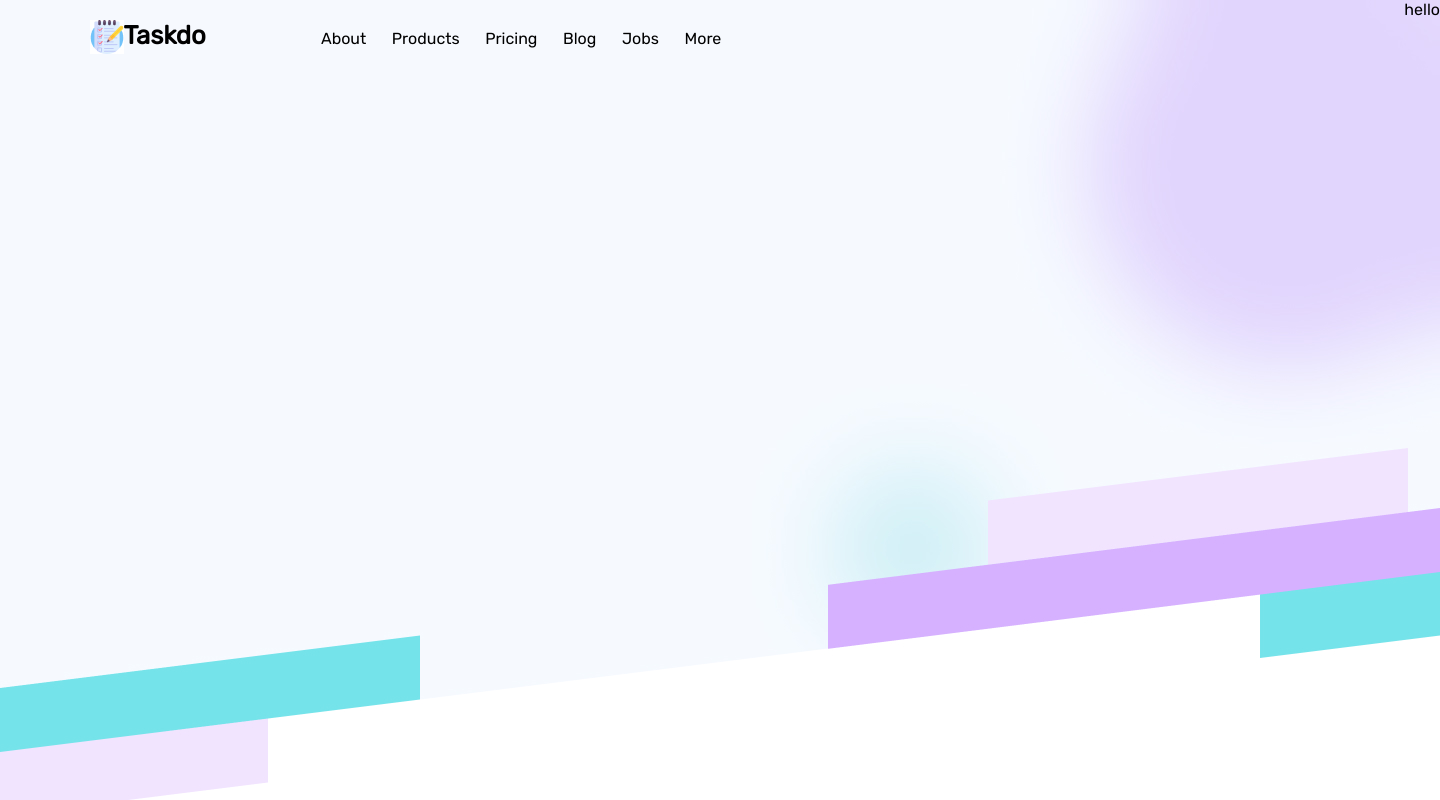
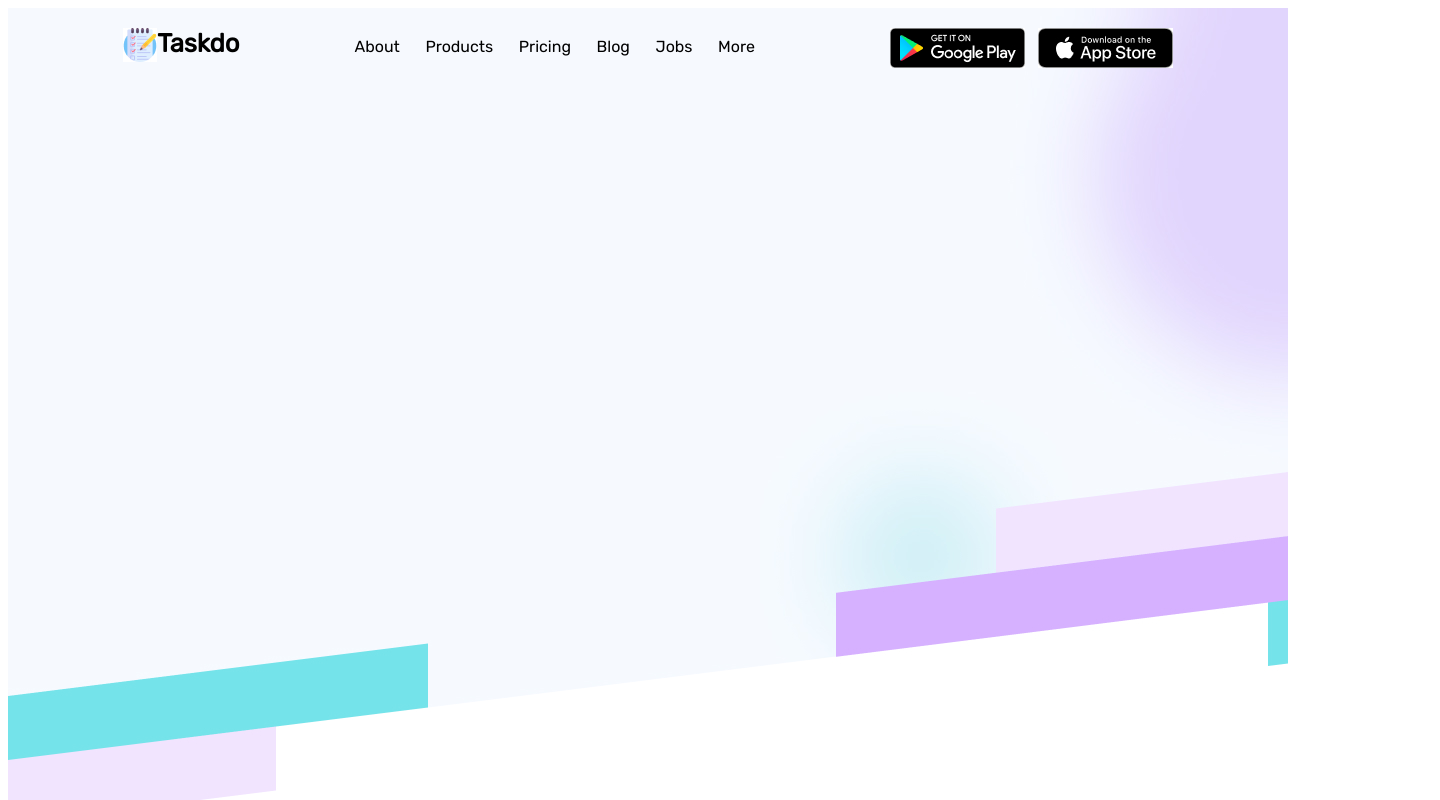
Before and after one commit to anushka-shri/AssignmentA, a plain HTML site: page index.html in a window 1280 px wide. Shown: the top 800 px of the page, 1440 px wide, since content can reach past the window. Drawn offline with Linux system fonts and the light colour scheme.

Commit message:
Nav complete

```diff
--- a/index.css
+++ b/index.css
@@ -1,11 +1,19 @@
 /* Home Page Begins */
 @import url('https://fonts.googleapis.com/css2?family=Rubik&display=swap');
+
+body,
+html {
+	height: 100%;
+}
+.app_container {
+}
 .home_wrapper {
 	background-image: url('./images/Background.jpg');
 	background-color: white;
-	position: absolute;
-	width: 1440px;
-	height: 866px;
+	background-size: auto;
+	position: relative;
+	width: 100vw;
+	height: 120vh;
 	left: 0px;
 	top: 0px;
 	z-index: -1;
@@ -21,7 +29,7 @@
 .navbar_left {
 	display: flex;
 	justify-content: space-between;
-	margin-left: 7vw;
+	margin-left: 9vw;
 }
 
 .navbarleft_taskdo {
@@ -52,6 +60,17 @@
 	margin-left: 2vw;
 	font-size: 1rem;
 }
+
+.navbar_right {
+	margin-top: 20px;
+	display: flex;
+	flex-direction: row;
+	justify-content: space-around;
+	margin-right: 9vw;
+}
+.navbar_right_logo2 {
+	margin-left: 1vw;
+}
 /* Navbar ends */
 /* Hero begins */
 .hero_wrapper {
--- a/index.html
+++ b/index.html
@@ -11,6 +11,7 @@
 
 <body>
     <!-- Home Body -->
+    <div class="app_container">
         <div class="home_wrapper">
             <!--Navbar  -->
             <div class="navbar_wrapper">
@@ -38,7 +39,19 @@
                 </div>
 
 
-            <div class="navbar_right">hello</div>
+                <div class="navbar_right">
+                    <div class="navbar_right_logo1">
+                        <a href="https://play.google.com/store">
+                            <img alt="logo1" src="./images/GooglePlayBadge.jpg">
+                        </a>
+                    </div>
+                    <div class="navbar_right_logo2">
+                        <a href="https://play.google.com/store">
+                            <img alt="logo1" src="./images/AppStoreBadge.jpg">
+                        </a>
+
+                    </div>
+                </div>
             </div>
             <!-- Hero -->
             <div class="hero_wrapper">
@@ -50,6 +63,7 @@
             </div>
 
         </div>
+    </div>
 </body>
 
 </html>
```
Also changed, not shown: images/AppStoreBadge.jpg (added), images/GooglePlayBadge.jpg (added). Lines whose indentation alone changed are shown as unchanged.
